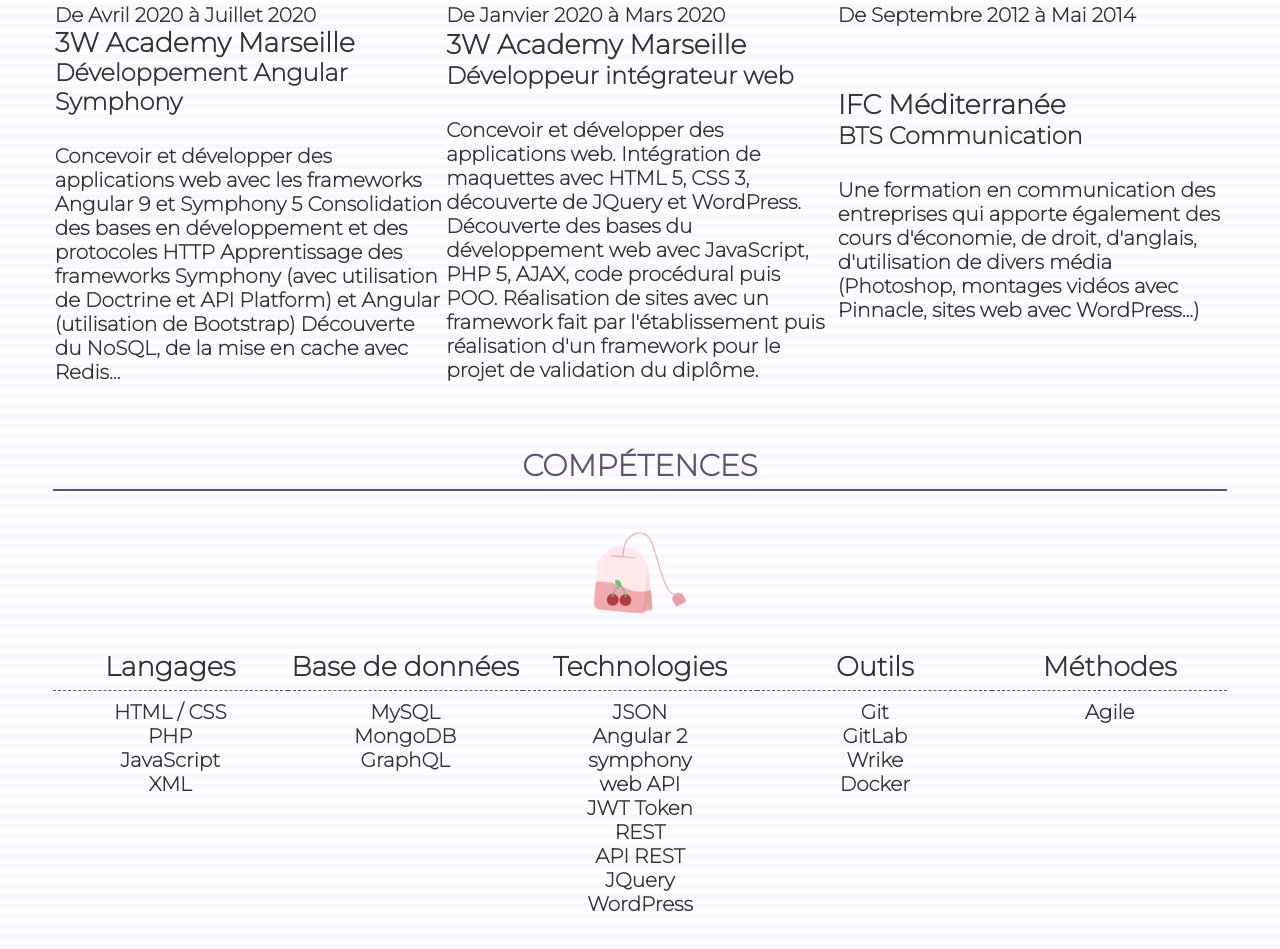
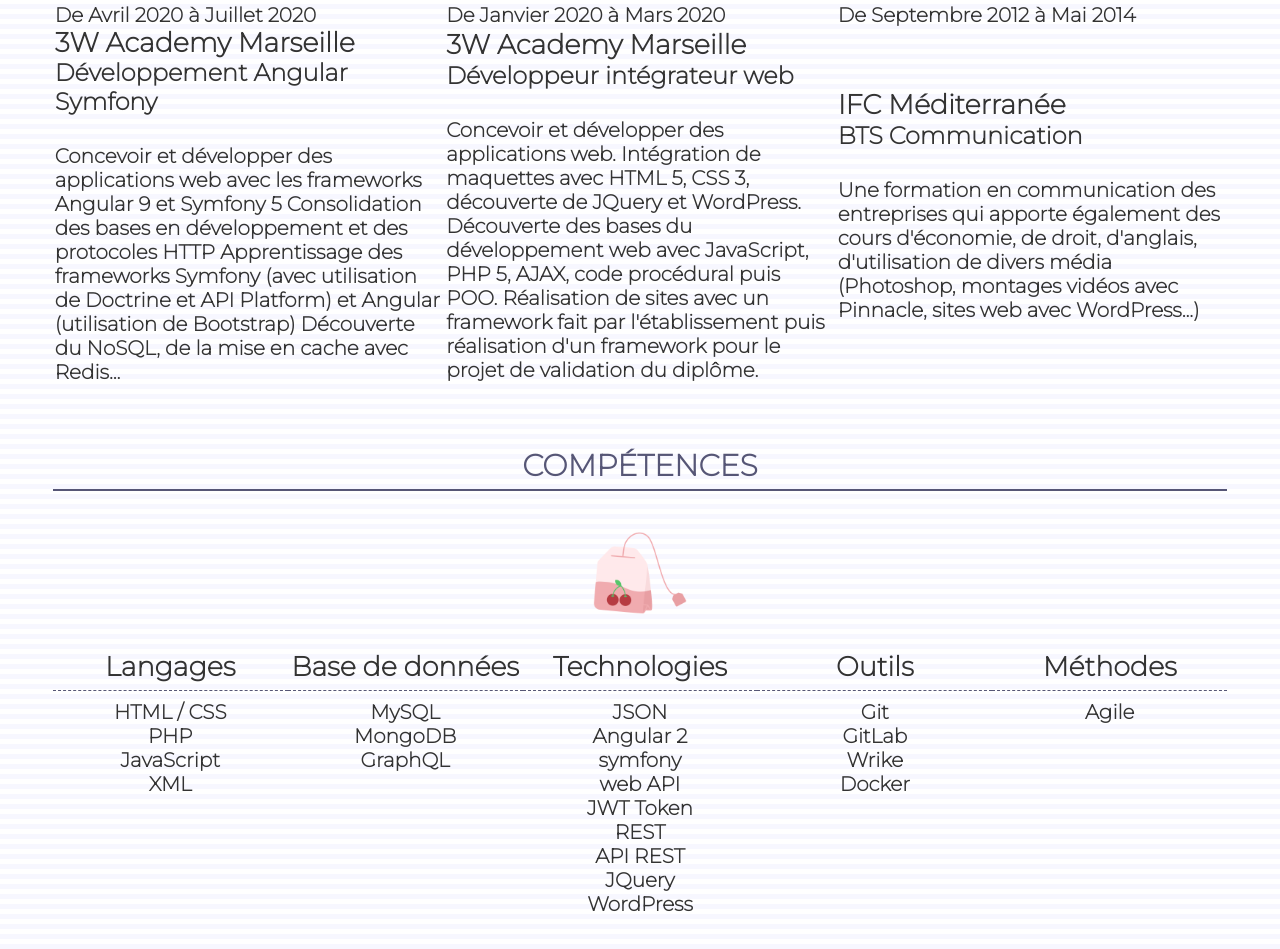
Before and after one commit to samantha-defays/portfolio_vanilla, a website: page index.html in a window 1280 px wide. Shown: the part 5631-6580 px from the top of the page. Drawn offline with Linux system fonts and the light colour scheme; a web font is replaced by a local one.

Commit message:
Correction orthographe

```diff
--- a/index.html
+++ b/index.html
@@ -172,10 +172,10 @@
                 </div>
                 <div class="content">
                     <h2>3W Academy Marseille</h2>
-                    <h3>Développement Angular Symphony</h3>
-                    <p>Concevoir et développer des applications web avec les frameworks Angular 9 et Symphony 5
+                    <h3>Développement Angular Symfony</h3>
+                    <p>Concevoir et développer des applications web avec les frameworks Angular 9 et Symfony 5
                         Consolidation des bases en développement et des protocoles HTTP
-                        Apprentissage des frameworks Symphony (avec utilisation de Doctrine et API Platform) et Angular (utilisation de Bootstrap)
+                        Apprentissage des frameworks Symfony (avec utilisation de Doctrine et API Platform) et Angular (utilisation de Bootstrap)
                         Découverte du NoSQL, de la mise en cache avec Redis...</p>
                 </div>
             </article>
@@ -229,7 +229,7 @@
                 <ul>
                     <li>JSON</li>
                     <li>Angular 2</li>
-                    <li>symphony</li>
+                    <li>symfony</li>
                     <li>web API</li>
                     <li>JWT Token</li>
                     <li>REST</li>
```
